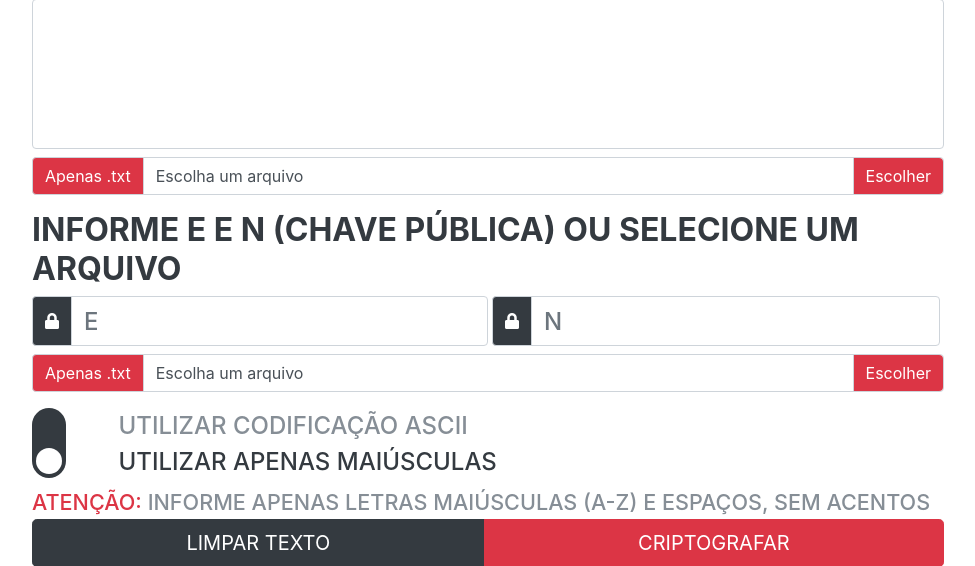
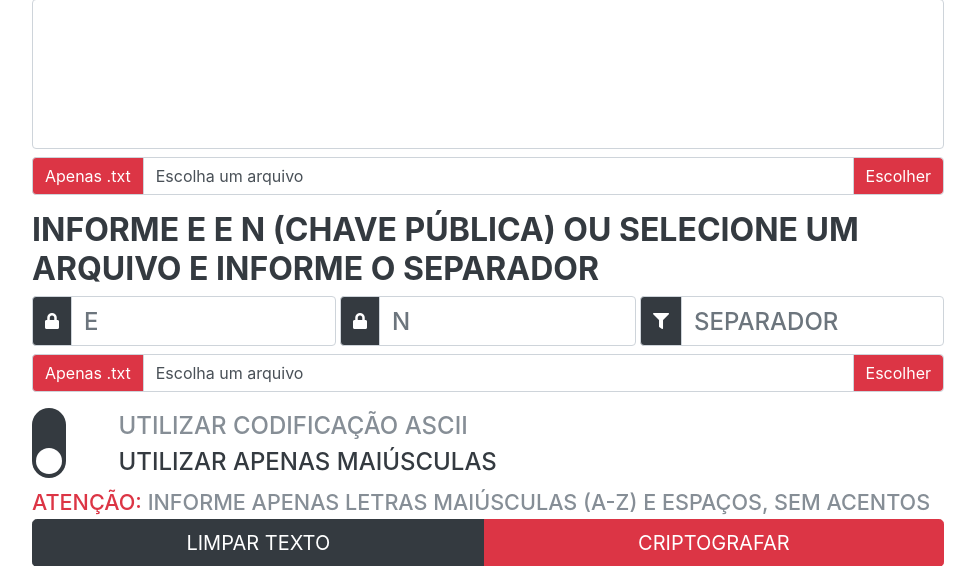
Before and after one commit to paodealho404/enigma-v2, a Flask app: page / in a window 1280 px wide. Shown: the part 1927-2493 px from the top of the page, without its empty margins (288-1263 px from the left). Run offline with Flask 2, Linux system fonts and the light colour scheme; parts of the project's set-up code (start-up, migrations or seed data) failed here and were passed over; some libraries are stand-ins or nearby versions; some web fonts are replaced.

Commit message:
Separator Fix

```diff
--- a/app.py
+++ b/app.py
@@ -34,7 +34,8 @@ def encrypt():
     e = int(request.form.get("e"))
     n = int(request.form.get("n"))
     opt = int(request.form.get("opt"))
-    crypt = encryptDecrypt.encrypt(txt,e,n,opt)
+    sep = request.form.get("sep")
+    crypt = encryptDecrypt.encrypt(txt,e,n,opt,sep)
     return jsonify(crypt=str(crypt))
 
 @app.route("/decrypt", methods=['POST'])
--- a/rsa/encryptDecrypt.py
+++ b/rsa/encryptDecrypt.py
@@ -18,20 +18,20 @@ def inverse_multiplicative(number_e, number_pi):
         if gcd == 1:
                 return x % number_pi
 
-def encrypt(text, number_e, number_n, opt):
+def encrypt(text, number_e, number_n, opt, sep):
         encrypt_text = ""
         if(opt==1):
                 for i in range(0, len(text)):
                         letter = DIC.index(text[i])
                         encrypt_text += str(pow(letter, number_e, number_n))
                         if(i+1 != len(text)):
-                                encrypt_text += " "
+                                encrypt_text += sep
         else:
                 for i in range(0, len(text)):
                         letter = ord(text[i])
                         encrypt_text += str(pow(letter, number_e, number_n))
                         if(i+1 != len(text)):
-                                encrypt_text += "."
+                                encrypt_text += sep
         return encrypt_text
 
 def decrypt(text, number_d, number_n, opt):
--- a/templates/index.html
+++ b/templates/index.html
@@ -199,25 +199,33 @@
 
           <div class="resume-item d-flex flex-column flex-md-row mt-3 justify-content-between">
             <div class="resume-content">
-              <h3 class="mb-0">INFORME E E N (CHAVE PÚBLICA) OU SELECIONE UM ARQUIVO</h3>
+              <h3 class="mb-0">INFORME E E N (CHAVE PÚBLICA) OU SELECIONE UM ARQUIVO E INFORME O SEPARADOR</h3>
             </div>
           </div>
 
           <div class="form-inline mt-2 col-12 p-0 mb-0">
-            <label class="sr-only" for="num-p-dec">E</label>
-            <div class="input-group mb-2 col-6 px-0">
+            <label class="sr-only" for="num-e-crip">E</label>
+            <div class="input-group mb-2 col-4 px-0">
               <div class="input-group-prepend">
                 <div class="input-group-text bg-dark text-white"><i class="fa fa-lock"></i></div>
               </div>
               <input type="number" class="subheading form-control" id="num-e-crip" placeholder="E">
             </div>
 
-            <label class="sr-only" for="num-p-dec">N</label>
-            <div class="input-group mb-2 col-6 px-1">
+            <label class="sr-only" for="num-n-crip">N</label>
+            <div class="input-group mb-2 col-4 px-1">
               <div class="input-group-prepend">
                 <div class="input-group-text bg-dark text-white"><i class="fa fa-lock"></i></div>
               </div>
               <input type="number" class="subheading form-control" id="num-n-crip" placeholder="N">
+            </div>
+
+            <label class="sr-only" for="sep-crip">SEP</label>
+            <div class="input-group mb-2 col-4 px-0">
+              <div class="input-group-prepend">
+                <div class="input-group-text bg-dark text-white"><i class="fa fa-filter"></i></div>
+              </div>
+              <input type="number" class="subheading form-control" id="sep-crip" placeholder="Separador">
             </div>
           </div>
 
--- a/templates/js/scripts.js
+++ b/templates/js/scripts.js
@@ -373,6 +373,7 @@ function criptografar() {
         var txt = $("#txt-crip").val();
         var e = $("#num-e-crip").val();
         var n = $("#num-n-crip").val();
+        var sep = $("#sep-crip").val();
         var flag = 0;
         if($("#use-ascii-crypt").val()=='on') {
             for(i=0;i<txt.length;i++){
@@ -384,7 +385,7 @@ function criptografar() {
             }
             if(!flag)
             {
-                $.post("encrypt", "&txt=" + txt + "&e=" + e + "&n=" + n + "&opt=1", function (response) {
+                $.post("encrypt", "&txt=" + txt + "&e=" + e + "&n=" + n + "&sep=" + sep + "&opt=1", function (response) {
                     $('#crypt-text').text(response.crypt);
                     $('#crypt-in').collapse('toggle');
                     $('#crypt-out').collapse('toggle');
@@ -392,7 +393,7 @@ function criptografar() {
             }
         }
         else{
-            $.post("encrypt", "&txt=" + txt + "&e=" + e + "&n=" + n + "&opt=0", function (response) {
+            $.post("encrypt", "&txt=" + txt + "&e=" + e + "&n=" + n + "&sep=" + sep + "&opt=0", function (response) {
                 $('#crypt-text').text(response.crypt);
                 $('#crypt-in').collapse('toggle');
                 $('#crypt-out').collapse('toggle');
```
